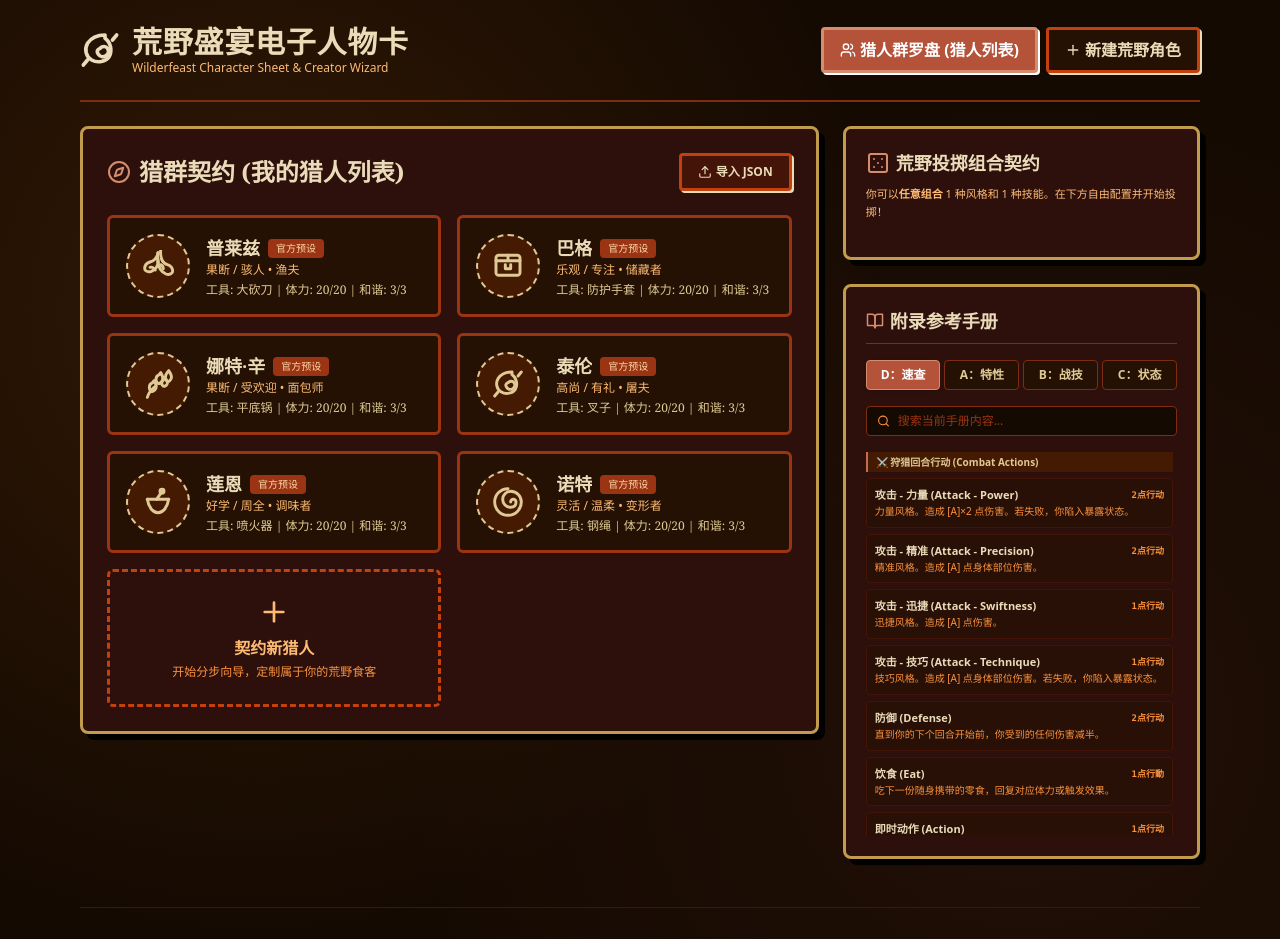
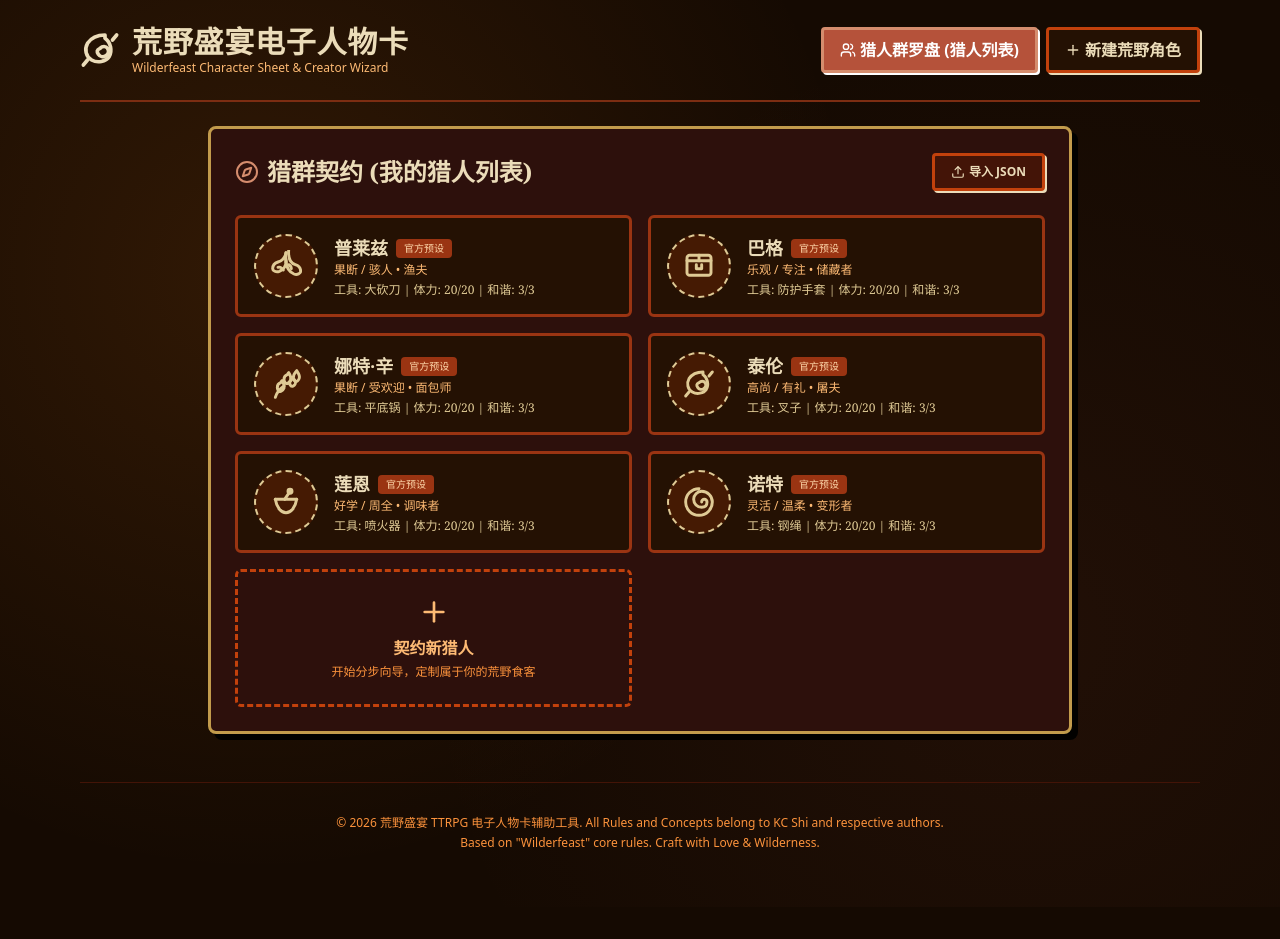
Before and after one commit to shitlsh/wilderfeast-character-creator, a React (Vite) app: page / in a window 1280 px wide. Shown: the top 939 px of the page. After the commit the page ends 907 px from the top, so only its background shows below. Built offline with nearby package versions, Linux system fonts and the light colour scheme.

Commit message:
feat: redesign sheet as stacked layout, replace sidebar with sliding drawers, support live character growth, fix Go Wild bug

```diff
--- a/src/App.tsx
+++ b/src/App.tsx
@@ -145,6 +145,10 @@ export default function App() {
   const [activeAppendixTab, setActiveAppendixTab] = useState<'a' | 'b' | 'c' | 'd'>('d');
   const [appendixSearchQuery, setAppendixSearchQuery] = useState('');
   const [appendixFilterWeapon, setAppendixFilterWeapon] = useState('all');
+
+  // Drawer States
+  const [isDiceDrawerOpen, setIsDiceDrawerOpen] = useState<boolean>(false);
+  const [isManualDrawerOpen, setIsManualDrawerOpen] = useState<boolean>(false);
 
   // Alert/Notification State
   const [notification, setNotification] = useState<{ message: string; type: 'success' | 'error' | 'info' } | null>(null);
@@ -800,11 +804,8 @@ export default function App() {
         </div>
       )}
 
-      {/* MAIN LAYOUT SPLIT */}
-      <main className="grid grid-cols-1 lg:grid-cols-12 gap-6 items-start">
-
-        {/* LEFT/MAIN AREA */}
-        <div className="lg:col-span-8">
+      {/* MAIN LAYOUT - FULL WIDTH AND SPACIOUS */}
+      <main className="max-w-4xl mx-auto w-full px-2 sm:px-4">
 
           {/* TAB 1: ROSTER & SELECTION */}
           {activeTab === 'roster' && (
@@ -1622,7 +1623,7 @@ export default function App() {
               {/* INTERACTIVE SHEET WRAPPED IN ORANGE DOTTED MAT BACKGROUND - RESPONSIVE 2-PAGE OPEN BOOK */}
               <div
                 ref={cardPrintRef}
-                className="wilder-dot-bg p-2 sm:p-4 md:p-8 rounded-lg shadow-rough-lg border-3 border-stone-950 grid grid-cols-1 xl:grid-cols-2 gap-6 print:grid-cols-2 print:gap-4 print:p-0 print:border-0 print:shadow-none"
+                className="wilder-dot-bg p-2 sm:p-4 md:p-8 rounded-lg shadow-rough-lg border-3 border-stone-950 flex flex-col gap-6 print:p-0 print:border-0 print:shadow-none"
               >
 
                 {/* ==================== PAGE 1 OF THE CHARACTER SHEET ==================== */}
@@ -1684,7 +1685,7 @@ export default function App() {
                           return (
                             <div
                               key={st.key}
-                              onClick={() => { setSelectedRollStyle(st.label); showNotification(`已选择风格骰：[${st.label}] (${val}d6)`, 'info'); }}
+                              onClick={() => { setSelectedRollStyle(st.label); setIsDiceDrawerOpen(true); showNotification(`已选择风格骰：[${st.label}] (${val}d6)`, 'info'); }}
                               className={`border-2 border-stone-900 rounded p-2 flex items-center justify-between cursor-pointer transition-all ${
                                 isSelected
                                   ? 'bg-[#fc8419] text-white shadow-rough border-stone-950 scale-[1.02]'
@@ -1789,7 +1790,7 @@ export default function App() {
                           return (
                             <div
                               key={sk}
-                              onClick={() => { setSelectedRollSkill(sk); showNotification(`已选择技能：[${sk}] (+${val})`, 'info'); }}
+                              onClick={() => { setSelectedRollSkill(sk); setIsDiceDrawerOpen(true); showNotification(`已选择技能：[${sk}] (+${val})`, 'info'); }}
                               className={`p-2 flex items-center justify-between cursor-pointer transition-all ${
                                 index < 9 ? 'border-b-2 border-stone-900' : 'border-b-2 border-stone-900 md:border-b-0'
                               } ${
@@ -2043,20 +2044,68 @@ export default function App() {
               </div>
             </div>
           )}
-        </div>
-
-        {/* RIGHT AREA: DICE ROLLING SIMULATOR */}
-        <div className="lg:col-span-4 space-y-6">
-          <div className="wood-panel p-5 rounded-lg text-parchment-100">
-            <h3 className="font-serif font-bold text-lg mb-2 text-parchment-200 flex items-center gap-1.5">
-              <Dice5 className="text-earth-400" /> 荒野投掷组合契约
+
+        {/* Backdrop Overlay */}
+        {(isDiceDrawerOpen || isManualDrawerOpen) && (
+          <div
+            onClick={() => { setIsDiceDrawerOpen(false); setIsManualDrawerOpen(false); }}
+            className="fixed inset-0 bg-stone-950/60 z-30 transition-opacity animate-fade-in print:hidden"
+          />
+        )}
+
+        {/* Floating Button Bar */}
+        {activeChar && activeTab === 'play' && (
+          <div className="fixed bottom-6 right-6 z-40 flex flex-col gap-3 print:hidden">
+            {/* Dice Roller Toggle Button */}
+            <button
+              onClick={() => { setIsDiceDrawerOpen(!isDiceDrawerOpen); setIsManualDrawerOpen(false); }}
+              className="w-14 h-14 bg-earth-700 border-3 border-stone-950 hover:bg-earth-600 rounded-full flex flex-col items-center justify-center text-white shadow-rough-md transition-all active:translate-x-0.5 active:translate-y-0.5 group relative"
+            >
+              <Dice5 size={22} className="group-hover:rotate-45 transition-transform" />
+              <span className="text-[9px] font-bold mt-0.5 select-none">进行检定</span>
+              <span className="absolute right-16 bg-stone-950 text-white px-2 py-1 rounded text-[10px] whitespace-nowrap opacity-0 group-hover:opacity-100 transition-opacity pointer-events-none shadow-md border border-stone-800">
+                打开掷骰检定面板
+              </span>
+            </button>
+
+            {/* Manual Toggle Button */}
+            <button
+              onClick={() => { setIsManualDrawerOpen(!isManualDrawerOpen); setIsDiceDrawerOpen(false); }}
+              className="w-14 h-14 bg-orange-700 border-3 border-stone-950 hover:bg-orange-600 rounded-full flex flex-col items-center justify-center text-white shadow-rough-md transition-all active:translate-x-0.5 active:translate-y-0.5 group relative"
+            >
+              <BookIcon size={20} className="group-hover:scale-110 transition-transform" />
+              <span className="text-[9px] font-bold mt-0.5 select-none">参考手册</span>
+              <span className="absolute right-16 bg-stone-950 text-white px-2 py-1 rounded text-[10px] whitespace-nowrap opacity-0 group-hover:opacity-100 transition-opacity pointer-events-none shadow-md border border-stone-800">
+                打开附录规则手册
+              </span>
+            </button>
+          </div>
+        )}
+
+      </main>
+
+      {/* Slide-out Dice Roller Drawer */}
+      {activeChar && (
+        <div className={`fixed top-0 right-0 h-full w-full sm:w-[420px] bg-[#150a02] border-l-3 border-stone-950 p-6 shadow-rough-lg overflow-y-auto z-40 transition-transform duration-300 transform print:hidden ${
+          isDiceDrawerOpen ? 'translate-x-0' : 'translate-x-full'
+        }`}>
+          <div className="flex justify-between items-center border-b border-orange-900 pb-3 mb-4">
+            <h3 className="font-serif font-bold text-lg text-parchment-200 flex items-center gap-1.5">
+              <Dice5 className="text-orange-400" /> 荒野掷骰检定
             </h3>
+            <button
+              onClick={() => setIsDiceDrawerOpen(false)}
+              className="text-orange-400 hover:text-white font-bold text-lg border border-orange-800 rounded-full w-6 h-6 flex items-center justify-center bg-stone-950/30"
+            >
+              ×
+            </button>
+          </div>
+
           <p className="text-[11px] text-orange-300 leading-relaxed mb-4">
-              你可以<b>任意组合</b> 1 种风格和 1 种技能。在下方自由配置并开始投掷！
+            你可以<b>任意组合</b> 1 种风格和 1 种技能。在下方配置并进行投掷！
           </p>
 
-            {/* FREE COMBINATION INTERACTIVE PANELS */}
-            {activeChar && (() => {
+          {(() => {
             const styleKeyMap: { [key: string]: 'power' | 'precision' | 'swiftness' | 'technique' } = {
               '力量': 'power',
               '精准': 'precision',
@@ -2064,16 +2113,14 @@ export default function App() {
               '技巧': 'technique'
             };
             const currentStyleKey = styleKeyMap[selectedRollStyle] || 'power';
-              const rawStyleDiceCount = activeChar.styleValues[currentStyleKey] || 1;
-              const styleDiceCount = actionDieMode === 'wild' ? Math.max(1, rawStyleDiceCount - 1) : rawStyleDiceCount;
+            const styleDiceCount = actionDieMode === 'wild' ? Math.max(1, (activeChar.styleValues[currentStyleKey] || 1) - 1) : (activeChar.styleValues[currentStyleKey] || 1);
             const currentSkillVal = activeChar.skills[selectedRollSkill] || 0;
 
             return (
-                <div className="space-y-4 bg-[#241103] p-4 rounded border border-orange-900 text-xs">
-
+              <div className="space-y-4 bg-orange-950/40 p-4 rounded border border-orange-900 text-xs">
                 {/* Style selection */}
                 <div>
-                    <label className="block text-[10px] text-orange-300 font-bold mb-1.5 uppercase">1. 选择行动风格 ( d6 骰池数 ):</label>
+                  <label className="block text-[10px] text-orange-300 font-bold mb-1.5 uppercase">1. 选择行动风格 ( d6 风格骰 ):</label>
                   <div className="grid grid-cols-4 gap-1">
                     {['力量', '精准', '迅捷', '技巧'].map(st => {
                       const styleVal = activeChar.styleValues[styleKeyMap[st] || 'power'] || 1;
@@ -2083,14 +2130,14 @@ export default function App() {
                           key={st}
                           type="button"
                           onClick={() => setSelectedRollStyle(st)}
-                            className={`py-1.5 rounded text-center border font-bold transition-all ${
+                          className={`py-1.5 rounded text-center border font-bold transition-all text-[11px] ${
                             isSelected
-                                ? 'bg-earth-600 border-earth-400 text-white shadow font-extrabold'
-                                : 'bg-[#150a02] border-orange-900 text-orange-300 hover:border-orange-800'
+                              ? 'bg-earth-600 border-earth-400 text-white font-extrabold shadow scale-105'
+                              : 'bg-[#150a02] border-orange-900 text-orange-300 hover:border-orange-855'
                           }`}
                         >
                           <div>{st}</div>
-                            <div className="text-[10px] font-mono opacity-80">{styleVal}d6</div>
+                          <div className="text-[9px] font-mono opacity-80">{styleVal}d6</div>
                         </button>
                       );
                     })}
@@ -2099,7 +2146,7 @@ export default function App() {
 
                 {/* Skill selection */}
                 <div>
-                    <label className="block text-[10px] text-orange-300 font-bold mb-1.5 uppercase">2. 选择配套技能 ( 骰面等级加成 ):</label>
+                  <label className="block text-[10px] text-orange-300 font-bold mb-1.5 uppercase">2. 选择配套技能 ( +1 等级加成 ):</label>
                   <select
                     value={selectedRollSkill}
                     onChange={(e) => setSelectedRollSkill(e.target.value)}
@@ -2119,18 +2166,18 @@ export default function App() {
                 {/* Action Die selection */}
                 <div>
                   <label className="block text-[10px] text-orange-300 font-bold mb-1.5 uppercase">3. 选择行动骰与心境 (Action Die & Mindset):</label>
-                    <div className="grid grid-cols-2 gap-2">
+                  <div className="grid grid-cols-1 gap-2">
                     <button
                       type="button"
                       onClick={() => { setActionDieMode('focus'); showNotification('心境已设为：集中精神 (d8)', 'success'); }}
                       className={`p-2 rounded text-left border transition-all ${
                         actionDieMode === 'focus'
-                            ? 'bg-earth-900 border-earth-500 text-white font-extrabold shadow'
+                          ? 'bg-earth-900 border-earth-500 text-white font-extrabold shadow scale-102'
                           : 'bg-[#150a02] border-orange-900 text-orange-400 hover:border-orange-850'
                       }`}
                     >
                       <div className="font-bold font-serif text-xs">集中精神 (Focus)</div>
-                        <p className="text-[9px] text-stone-400 leading-snug mt-0.5">依靠人类力量。获得 1d8 行动骰，稳定可靠。</p>
+                      <p className="text-[9px] text-stone-400 leading-snug mt-0.5">使用 1d8 行动骰。获得稳定、可靠、安全的判定效果。</p>
                     </button>
 
                     <button
@@ -2138,12 +2185,12 @@ export default function App() {
                       onClick={() => { setActionDieMode('wild'); showNotification('心境已设为：释放野性 (d20, 风格骰-1)', 'success'); }}
                       className={`p-2 rounded text-left border transition-all ${
                         actionDieMode === 'wild'
-                            ? 'bg-red-950 border-red-500 text-white font-extrabold shadow'
+                          ? 'bg-red-950 border-red-500 text-white font-extrabold shadow scale-102'
                           : 'bg-[#150a02] border-orange-900 text-orange-400 hover:border-orange-850'
                       }`}
                     >
                       <div className="font-bold font-serif text-xs text-red-400">释放野性 (Go Wild)</div>
-                        <p className="text-[9px] text-stone-400 leading-snug mt-0.5">化身狂乱怪物。获得 1d20 行动骰，但风格骰数减少 1。</p>
+                      <p className="text-[9px] text-stone-400 leading-snug mt-0.5">使用 1d20 行动骰。风格骰 d6 数量将扣减 1（代表丧失理智）。</p>
                     </button>
                   </div>
                 </div>
@@ -2154,17 +2201,16 @@ export default function App() {
                     当前备战：<span className="text-earth-400 font-black">{selectedRollStyle}</span> + <span className="text-yellow-500 font-black">{selectedRollSkill}</span>
                   </div>
                   <div className="text-[10px] text-orange-400 mt-1">
-                      投掷：{styleDiceCount}d6 (风格) + {actionDieMode === 'focus' ? '1d8' : '1d20'} (行动) • 拥有 +{currentSkillVal} 技能加值
+                    投掷：{styleDiceCount}d6 (风格) + {actionDieMode === 'focus' ? '1d8' : '1d20'} (行动) • +{currentSkillVal} 技能加值
                   </div>
 
                   <button
                     onClick={() => handleRollDice(selectedRollStyle, styleDiceCount, selectedRollSkill, currentSkillVal, actionDieMode)}
                     className="w-full btn-sketch rounded mt-3 py-2.5 bg-earth-600 border-earth-400 text-white font-serif font-black text-sm flex items-center justify-center gap-1.5"
                   >
-                      投 掷 契 约
-                    </button>
-                  </div>
-
+                    进行掷骰检定
+                  </button>
+                </div>
               </div>
             );
           })()}
@@ -2213,7 +2259,7 @@ export default function App() {
               </div>
 
               {/* Score results card */}
-                <div className="bg-[#150a02] p-4 rounded-lg border border-orange-900 text-center space-y-2 shadow-inner">
+              <div className="bg-[#150a02] p-4 rounded-lg border border-orange-900 text-center space-y-2 shadow-inner text-xs">
                 <div className="grid grid-cols-2 gap-2">
                   <div className="border-r border-orange-900">
                     <span className="text-[10px] text-orange-400 block uppercase font-bold">成功次数</span>
@@ -2236,7 +2282,7 @@ export default function App() {
                     </span>
                   ) : (
                     <span className="text-earth-400 font-bold">
-                        检定失败！未掷出5点以上的成功值。你可能会陷入暴露、遭遇阻碍或导致和谐度降！
+                      检定失败！未掷出5点以上的成功值。你可以配合技能修正是达到成功。
                     </span>
                   )}
                 </div>
@@ -2244,13 +2290,23 @@ export default function App() {
             </div>
           )}
         </div>
-
-          {/* APPENDIX REFERENCE GUIDE PANEL */}
-          <div className="wood-panel p-5 rounded-lg text-parchment-100 space-y-4">
-            <div className="flex justify-between items-center border-b border-orange-900 pb-2">
+      )}
+
+      {/* Slide-out Reference Manual Drawer */}
+      {activeChar && (
+        <div className={`fixed top-0 right-0 h-full w-full sm:w-[420px] bg-amber-950 border-l-3 border-stone-950 p-6 shadow-rough-lg overflow-y-auto z-40 transition-transform duration-300 transform print:hidden ${
+          isManualDrawerOpen ? 'translate-x-0' : 'translate-x-full'
+        }`}>
+          <div className="flex justify-between items-center border-b border-orange-900 pb-3 mb-4">
             <h3 className="font-serif font-bold text-lg text-parchment-200 flex items-center gap-1.5">
-                <BookIcon size={18} className="text-earth-400" /> 附录参考手册
+              <BookIcon size={18} className="text-orange-400" /> 附录参考手册
             </h3>
+            <button
+              onClick={() => setIsManualDrawerOpen(false)}
+              className="text-orange-400 hover:text-white font-bold text-lg border border-orange-800 rounded-full w-6 h-6 flex items-center justify-center bg-stone-950/30"
+            >
+              ×
+            </button>
           </div>
 
           {/* Tab Selection buttons */}
@@ -2268,7 +2324,7 @@ export default function App() {
                 className={`py-1.5 text-center text-xs font-bold transition-all border rounded ${
                   activeAppendixTab === tb.key
                     ? 'bg-earth-600 border-earth-400 text-white shadow'
-                      : 'bg-[#241103] border-orange-900 text-parchment-300 hover:bg-amber-950'
+                    : 'bg-[#241103] border-orange-800 text-parchment-300 hover:bg-[#150a02]'
                 }`}
               >
                 {tb.label}
@@ -2277,7 +2333,7 @@ export default function App() {
           </div>
 
           {/* Search Input bar */}
-            <div className="flex items-center bg-[#150a02] border border-orange-900 rounded px-2.5 py-1.5">
+          <div className="flex items-center bg-[#150a02] border border-orange-900 rounded px-2.5 py-1.5 mt-3">
             <Search size={14} className="text-orange-400 mr-2" />
             <input
               type="text"
@@ -2290,7 +2346,7 @@ export default function App() {
 
           {/* If tab B (techniques) is chosen, show weapon filter buttons */}
           {activeAppendixTab === 'b' && (
-              <div className="flex flex-wrap gap-1 pt-1">
+            <div className="flex flex-wrap gap-1 pt-1.5">
               {['all', '大砍刀', '防护手套', '平底锅', '叉子', '喷火器', '钢绳', '通用'].map(wp => (
                 <button
                   key={wp}
@@ -2309,7 +2365,7 @@ export default function App() {
           )}
 
           {/* Interactive Lists */}
-            <div className="max-h-96 overflow-y-auto space-y-3 pr-1 text-xs">
+          <div className="max-h-[calc(100vh-180px)] overflow-y-auto space-y-3 pr-1 text-xs mt-4">
 
             {/* Appendix A: Traits */}
             {activeAppendixTab === 'a' && (
@@ -2368,9 +2424,9 @@ export default function App() {
             {activeAppendixTab === 'd' && (
               <div className="space-y-4">
                 {/* Combat */}
-                  {(!appendixSearchQuery || '战斗狩猎行动'.includes(appendixSearchQuery)) && (
+                {(!appendixSearchQuery || '战斗行动'.includes(appendixSearchQuery)) && (
                   <div className="space-y-1.5">
-                      <div className="text-[10px] bg-amber-950 px-2 py-0.5 text-parchment-300 font-bold border-l-2 border-earth-500">⚔️ 狩猎回合行动 (Combat Actions)</div>
+                    <div className="text-[10px] bg-[#150a02] px-2 py-0.5 text-parchment-300 font-bold border-l-2 border-earth-500">⚔️ 狩猎行动 (Combat Actions)</div>
                     {APPENDIX_ACTIONS.filter(act => act.type === 'combat' && (act.name.includes(appendixSearchQuery) || act.effect.includes(appendixSearchQuery))).map(act => (
                       <div key={act.name} className="bg-[#241103]/50 p-2 rounded border border-orange-950">
                         <div className="flex justify-between font-bold text-parchment-200 text-[11px]">
@@ -2384,9 +2440,9 @@ export default function App() {
                 )}
 
                 {/* Feast */}
-                  {(!appendixSearchQuery || '盛宴共餐问题'.includes(appendixSearchQuery)) && (
+                {(!appendixSearchQuery || '盛宴问题'.includes(appendixSearchQuery)) && (
                   <div className="space-y-1.5">
-                      <div className="text-[10px] bg-amber-950 px-2 py-0.5 text-parchment-300 font-bold border-l-2 border-earth-500">🍲 盛宴共享探讨 (Feast Questions)</div>
+                    <div className="text-[10px] bg-[#150a02] px-2 py-0.5 text-parchment-300 font-bold border-l-2 border-earth-500">🍲 盛宴问题 (Feast Questions)</div>
                     {APPENDIX_ACTIONS.filter(act => act.type === 'feast' && (act.name.includes(appendixSearchQuery) || act.effect.includes(appendixSearchQuery))).map(act => (
                       <div key={act.name} className="bg-[#241103]/50 p-2 rounded border border-orange-950">
                         <p className="text-parchment-200 text-[11px] leading-tight font-serif">{act.effect}</p>
@@ -2396,9 +2452,9 @@ export default function App() {
                 )}
 
                 {/* Rest */}
-                  {(!appendixSearchQuery || '休整营地行动'.includes(appendixSearchQuery)) && (
+                {(!appendixSearchQuery || '休整行动'.includes(appendixSearchQuery)) && (
                   <div className="space-y-1.5">
-                      <div className="text-[10px] bg-amber-950 px-2 py-0.5 text-parchment-300 font-bold border-l-2 border-earth-500">🏕️ 休整营地行动 (Rest Actions)</div>
+                    <div className="text-[10px] bg-[#150a02] px-2 py-0.5 text-parchment-300 font-bold border-l-2 border-earth-500">🏕️ 休整行动 (Rest Actions)</div>
                     {APPENDIX_ACTIONS.filter(act => act.type === 'rest' && (act.name.includes(appendixSearchQuery) || act.effect.includes(appendixSearchQuery))).map(act => (
                       <div key={act.name} className="bg-[#241103]/50 p-2 rounded border border-orange-950">
                         <div className="flex justify-between font-bold text-parchment-200 text-[11px]">
@@ -2415,9 +2471,7 @@ export default function App() {
 
           </div>
           </div>
-        </div>
-
-      </main>
+        )}
 
       {/* FOOTER */}
       <footer className="text-center py-8 mt-12 border-t border-orange-950 text-xs text-orange-400">
```
Also changed, not shown: public/desktop-screenshot.png, public/mobile-screenshot.png. Lines whose indentation alone changed are shown as unchanged.
